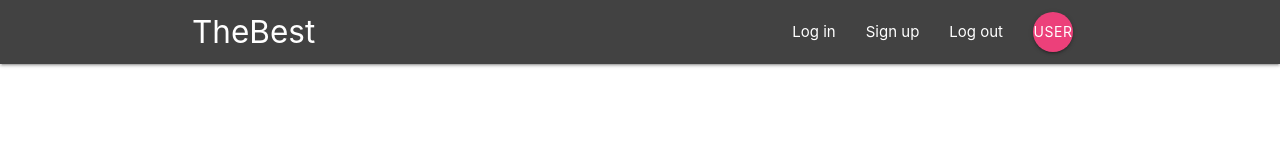
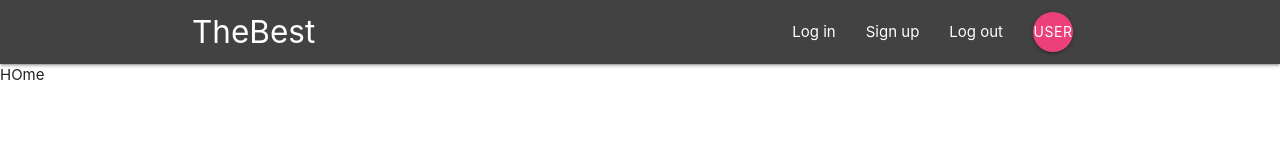
Before and after one commit to RomanMusijowski/ReactJSRedux, a React (Create React App) app: page / in a window 1280 px wide. Shown: the top 160 px of the page. Built offline with nearby package versions, Linux system fonts and the light colour scheme.

Commit message:
Added Route, Switch, BrouserRoute

```diff
--- a/src/App.js
+++ b/src/App.js
@@ -1,16 +1,25 @@
 import React, {Component} from 'react';
 import Navbar from "./components/layout/Navbar";
-import {BrowserRouter} from "react-router-dom";
+import {BrowserRouter, Route, Switch} from "react-router-dom";
+import SignUp from "./components/auth/SignUp";
+import SignIn from "./components/auth/SignIn"
+import Home from "./components/home/Home";
+import history from "./shared/history";
 
 class App extends Component{
   render() {
       return (
-          <BrowserRouter>
+          <BrowserRouter history={history}>
               <div className="App">
-              <Navbar/>
+                <Navbar/>
+                <Switch>
+                    <Route exact path='/' component={Home}/>
+                    <Route path='/signUp' component={SignUp}/>
+                    <Route path='/signIn' component={SignIn}/>
+                </Switch>
               </div>
           </BrowserRouter>
-  );
+      );
   }
 }
 
```
